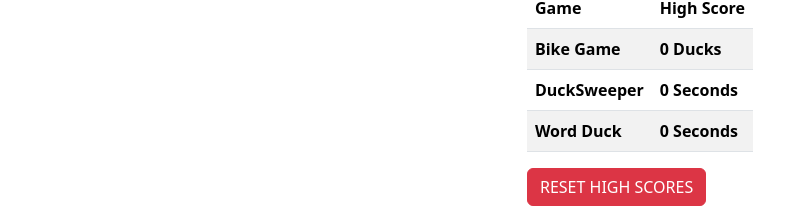
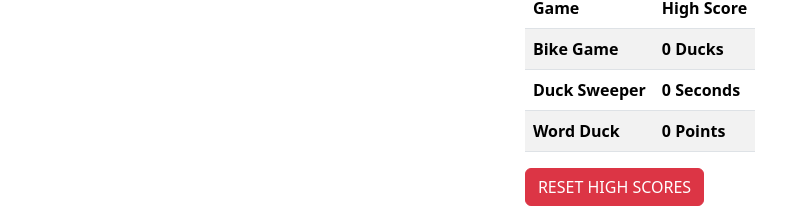
Before and after one commit to agarish25/CS-Topics-Sem-1-Project, a React (Create React App) app in the folder my-app/: page /leaderboard in a window 1280 px wide. Shown: the part 379-587 px from the top of the page, without its empty margins (0-805 px from the left). Built offline with nearby package versions, Linux system fonts and the light colour scheme.

Commit message:
full leaderboard working

```diff
--- a/my-app/src/Pages/Leaderboard.js
+++ b/my-app/src/Pages/Leaderboard.js
@@ -24,12 +24,12 @@ const Leaderboard = () => {
                         <th>{highScores.BikeGame} Ducks</th>
                     </tr>
                     <tr>
-                        <th>DuckSweeper</th>
+                        <th>Duck Sweeper</th>
                         <th>{highScores.DuckSweeper} Seconds</th>
                     </tr>
                     <tr>
                         <th>Word Duck</th>
-                        <th>{highScores.WordDuck} Seconds</th>
+                        <th>{highScores.WordDuck} Points</th>
                     </tr>
                 </tbody>
             </Table>
--- a/my-app/src/WordHunt/WordHunt.js
+++ b/my-app/src/WordHunt/WordHunt.js
@@ -23,6 +23,11 @@ const WordHuntGame = () => {
   const [gameStarted, setGameStarted] = useState(false); // Track whether the game has started
   const lineCanvasRef = useRef();
   const duckRef = useRef();
+  const scoreRef = useRef(0);
+
+  useEffect(() => {
+    scoreRef.current = score;
+  }, [score]);
 
   useEffect(() => {
     if (gameStarted) {
@@ -34,6 +39,7 @@ const WordHuntGame = () => {
         setTimeLeft((prev) => {
           if (prev > 0) return prev - 1;
           setGameOver(true);
+          updateHighScore("WordDuck", scoreRef.current);
           clearInterval(timer);
           return 0;
         });
```
